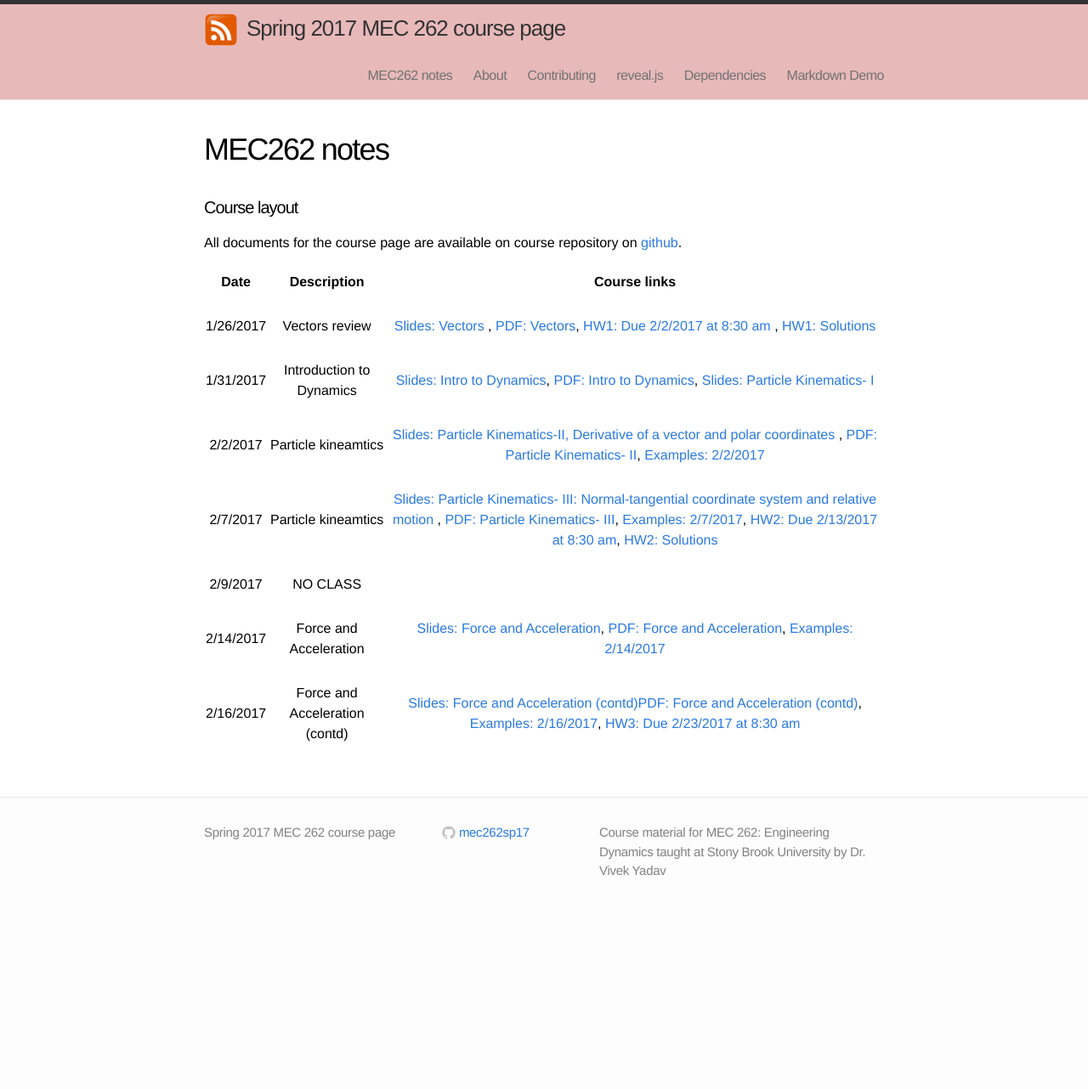
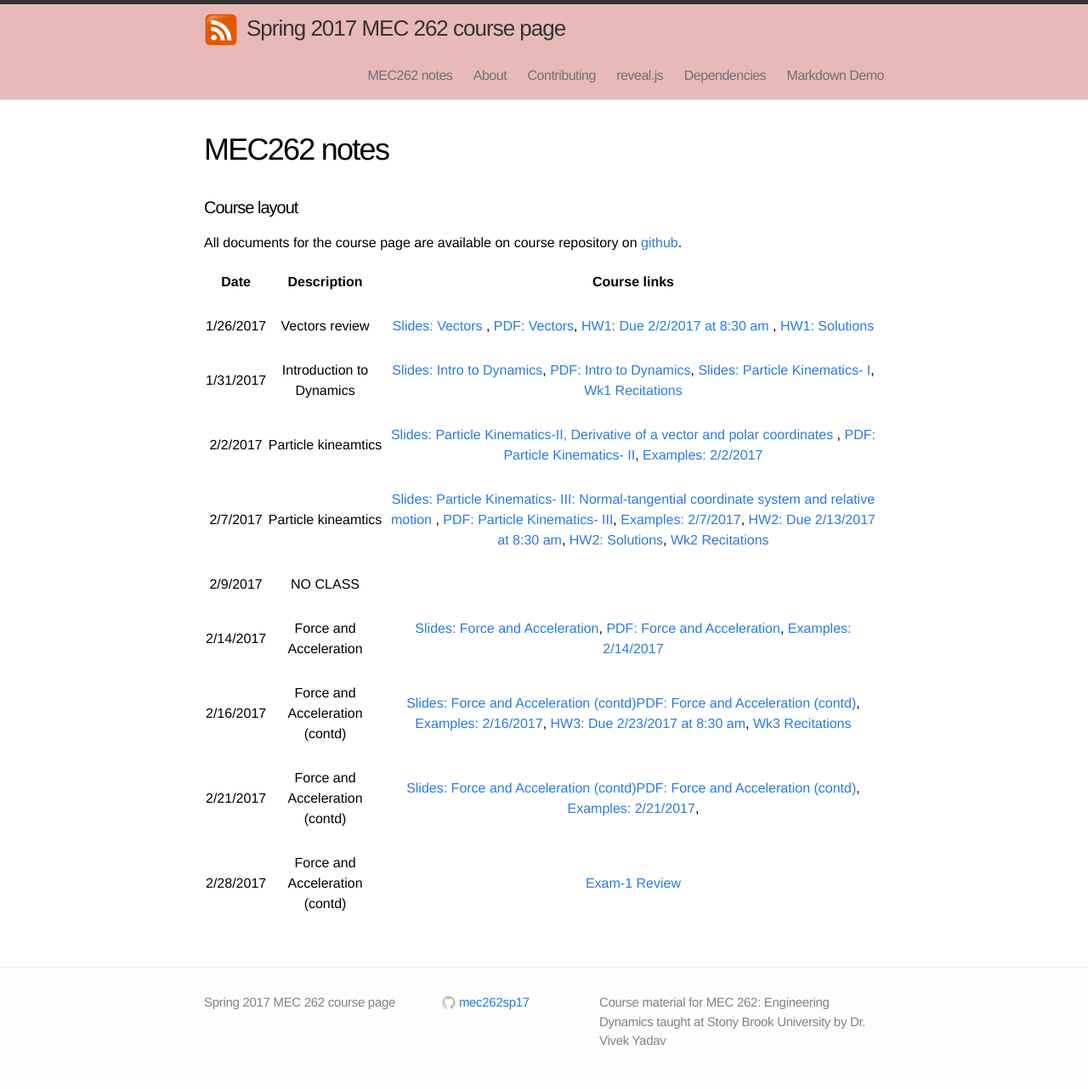
Before and after one commit to mec262sp17/mec262sp17.github.io, a Jekyll site: the page built from Course_materials.md, in a window 1280 px wide. Shown: the whole page at 85% size. Built offline with Jekyll 4.4.1, drawn with Linux system fonts in a browser that asks for light colours; before the commit the page ends 1082 px from its top, so only the background shows below that.

Commit message:
added review and notes

```diff
--- a/Course_materials.md
+++ b/Course_materials.md
@@ -17,14 +17,18 @@ All documents for the course page are available on course repository on [github]
 | | | |
 |       1/26/2017    |   Vectors review | [Slides: Vectors](https://mec262sp17.github.io/Presentations/Review_vectors.html#/) , [PDF: Vectors](https://mec262sp17.github.io/Presentations/Review_vectors.pdf), [HW1: Due 2/2/2017 at 8:30 am](https://mec262sp17.github.io/Homework2017/MEC262_HW1_DueFeb22017.pdf) , [HW1: Solutions](https://mec262sp17.github.io/Homework2017/HW1_Solutions_MEC262.pdf)       |
 | | | |
-|       1/31/2017    |    Introduction to Dynamics |  [Slides: Intro to Dynamics](https://mec262sp17.github.io/Presentations/Ch1_Intro_to_Dynamics.html#/), [PDF: Intro to Dynamics](https://mec262sp17.github.io/Presentations/Ch1_Intro_to_Dynamics.pdf), [Slides: Particle Kinematics- I](https://mec262sp17.github.io/Presentations/Ch2_Particle_Kinematics.html#/)          |
+|       1/31/2017    |    Introduction to Dynamics |  [Slides: Intro to Dynamics](https://mec262sp17.github.io/Presentations/Ch1_Intro_to_Dynamics.html#/), [PDF: Intro to Dynamics](https://mec262sp17.github.io/Presentations/Ch1_Intro_to_Dynamics.pdf), [Slides: Particle Kinematics- I](https://mec262sp17.github.io/Presentations/Ch2_Particle_Kinematics.html#/), [Wk1 Recitations](https://mec262sp17.github.io/Notes/WK1_recitations.pdf)          |
 | | | |
 |       2/2/2017    |    Particle kineamtics |  [Slides: Particle Kinematics-II, Derivative of a vector and polar coordinates](https://mec262sp17.github.io/Presentations/Ch2_Particle_Kinematics_2.html#/)   , [PDF: Particle Kinematics- II](https://mec262sp17.github.io/Presentations/Ch2_Particle_Kinematics_2.pdf), [Examples: 2/2/2017](https://mec262sp17.github.io/Notes/examples_212017_mec262.pdf)        |
 | | | |
-|       2/7/2017    |    Particle kineamtics|  [Slides: Particle Kinematics- III: Normal-tangential coordinate system and relative motion](https://mec262sp17.github.io/Presentations/Ch2_Particle_Kinematics_3.html#/)   , [PDF: Particle Kinematics- III](https://mec262sp17.github.io/Presentations/Ch2_Particle_Kinematics_3.pdf), [Examples: 2/7/2017](https://mec262sp17.github.io/Notes/examples_252017_mec262.pdf), [HW2: Due 2/13/2017 at 8:30 am](https://mec262sp17.github.io/Homework2017/HW2_MEC262_Sp17.pdf), [HW2: Solutions](https://mec262sp17.github.io/Homework2017/HW2_MEC262_Ruberic02152017.pdf)       |
+|       2/7/2017    |    Particle kineamtics|  [Slides: Particle Kinematics- III: Normal-tangential coordinate system and relative motion](https://mec262sp17.github.io/Presentations/Ch2_Particle_Kinematics_3.html#/)   , [PDF: Particle Kinematics- III](https://mec262sp17.github.io/Presentations/Ch2_Particle_Kinematics_3.pdf), [Examples: 2/7/2017](https://mec262sp17.github.io/Notes/examples_252017_mec262.pdf), [HW2: Due 2/13/2017 at 8:30 am](https://mec262sp17.github.io/Homework2017/HW2_MEC262_Sp17.pdf), [HW2: Solutions](https://mec262sp17.github.io/Homework2017/HW2_MEC262_Ruberic02152017.pdf), [Wk2 Recitations](https://mec262sp17.github.io/Notes/WK2_recitations.pdf)          |
 | | | |
 |       2/9/2017    |    NO CLASS |       |
 | | | |
 |       2/14/2017    |    Force and Acceleration | [Slides: Force and Acceleration](https://mec262sp17.github.io/Presentations/Ch3_Force_and_Acceleration.html#/), [PDF: Force and Acceleration](https://mec262sp17.github.io/Presentations/Ch3_Force_and_Acceleration.pdf), [Examples: 2/14/2017](https://mec262sp17.github.io/Notes/examples_2142017_mec262.pdf)       |
 | | | |
-|       2/16/2017    |    Force and Acceleration (contd) | [Slides: Force and Acceleration  (contd)](https://mec262sp17.github.io/Presentations/Ch3_Force_and_Acceleration.html#/)[PDF: Force and Acceleration  (contd)](https://mec262sp17.github.io/Presentations/Ch3_Force_and_Acceleration.pdf), [Examples: 2/16/2017](https://mec262sp17.github.io/Notes/examples_2162017_mec262.pdf), [HW3: Due 2/23/2017 at 8:30 am](https://mec262sp17.github.io/Homework2017/HW3_Due2232017.pdf)          |
+|       2/16/2017    |    Force and Acceleration (contd) | [Slides: Force and Acceleration  (contd)](https://mec262sp17.github.io/Presentations/Ch3_Force_and_Acceleration.html#/)[PDF: Force and Acceleration  (contd)](https://mec262sp17.github.io/Presentations/Ch3_Force_and_Acceleration.pdf), [Examples: 2/16/2017](https://mec262sp17.github.io/Notes/examples_2162017_mec262.pdf), [HW3: Due 2/23/2017 at 8:30 am](https://mec262sp17.github.io/Homework2017/HW3_Due2232017.pdf), [Wk3 Recitations](https://mec262sp17.github.io/Notes/WK3_recitations.pdf)          |
+| | | |
+|       2/21/2017    |    Force and Acceleration (contd) | [Slides: Force and Acceleration  (contd)](https://mec262sp17.github.io/Presentations/Ch3_Force_and_Acceleration.html#/)[PDF: Force and Acceleration  (contd)](https://mec262sp17.github.io/Presentations/Ch3_Force_and_Acceleration.pdf), [Examples: 2/21/2017](https://mec262sp17.github.io/Notes/examples_2212017_mec262.pdf),       |
+| | | |
+|       2/28/2017    |    Force and Acceleration (contd) | [Exam-1 Review](https://mec262sp17.github.io/Notes/review_documents.pdf)  |
```
